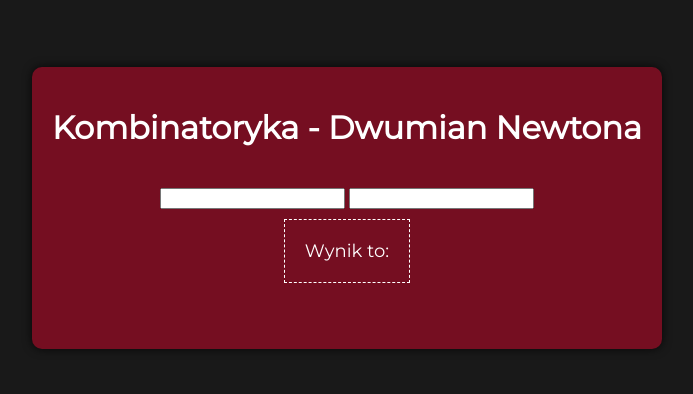
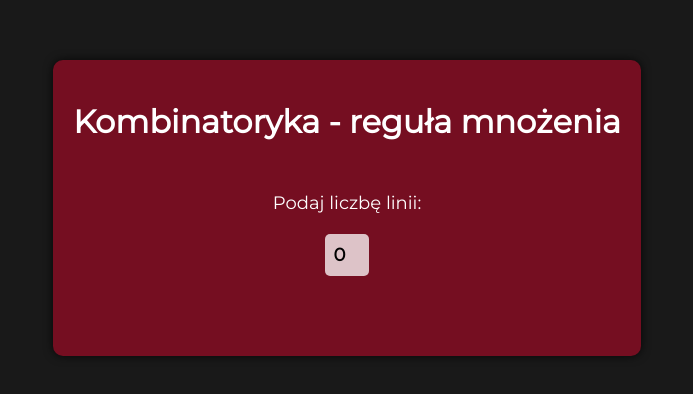
Before and after one commit to Gduro/MultiplicationRule, a plain HTML site: page index.html in a window 1280 px wide. Shown: the part 192-586 px from the top of the page, without its empty margins (293-986 px from the left). Drawn offline with Linux system fonts and the light colour scheme.

Commit message:
Update index.html

```diff
--- a/index.html
+++ b/index.html
@@ -9,20 +9,32 @@
   <body>
     <main class="content">
       <div class="island">
-        <h1>Kombinatoryka - Dwumian Newtona</h1>
+        <h1>Kombinatoryka - reguła mnożenia</h1>
         <div class="island_content">
 
-          <div class="input">
-            <input type="text" class="n" id="n">
-            <input type="text" class="k" id="k">
+          <div class="line_input_box">
+            <label for="line" class="line_text">Podaj liczbę linii: </label>
+            <input
+              type="number"
+              id="line"
+              min="0"
+              max="25"
+              class="line_input"
+              value="0"
+
+            />
           </div>
 
+          <div class="lines_container">
+                <p class="line_text" id="line_container_text">
+                    Podaj ilość możliwych wyborów dla każdej linii:
+                </p>
+                <div class="lines">
 
-          <div class="score hidden">
-            <p class="score_text">Wynik to: <span id="score"></span></p>
+                </div>
           </div>
-          <div class="errors hidden">
-            <p class="error_text"></p>
+          <div class="score">
+            <p class="score_text">Ilość możliwych kombinacji: <span id="score"></span></p>
           </div>
         </div>
       </div>
```
